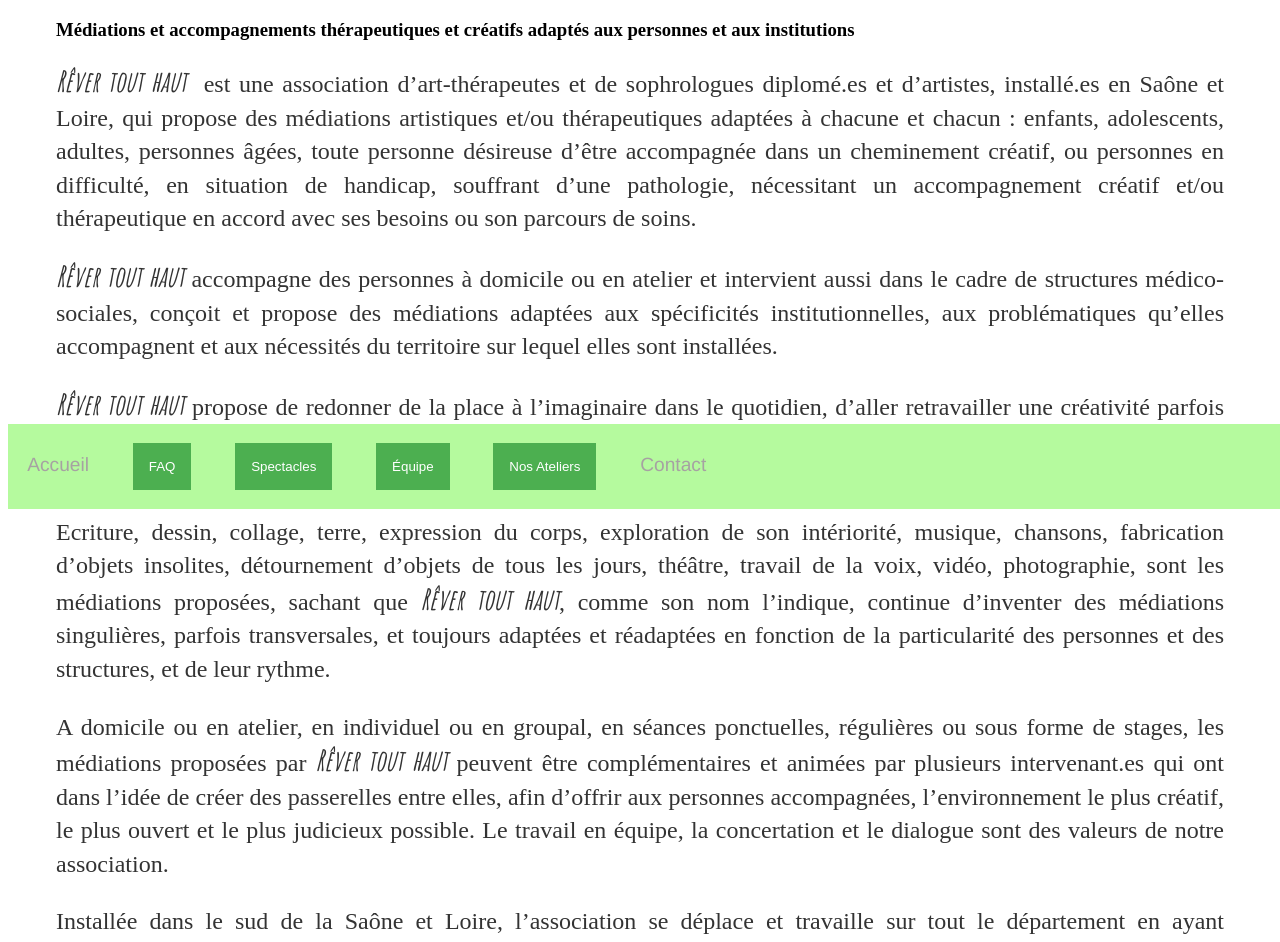
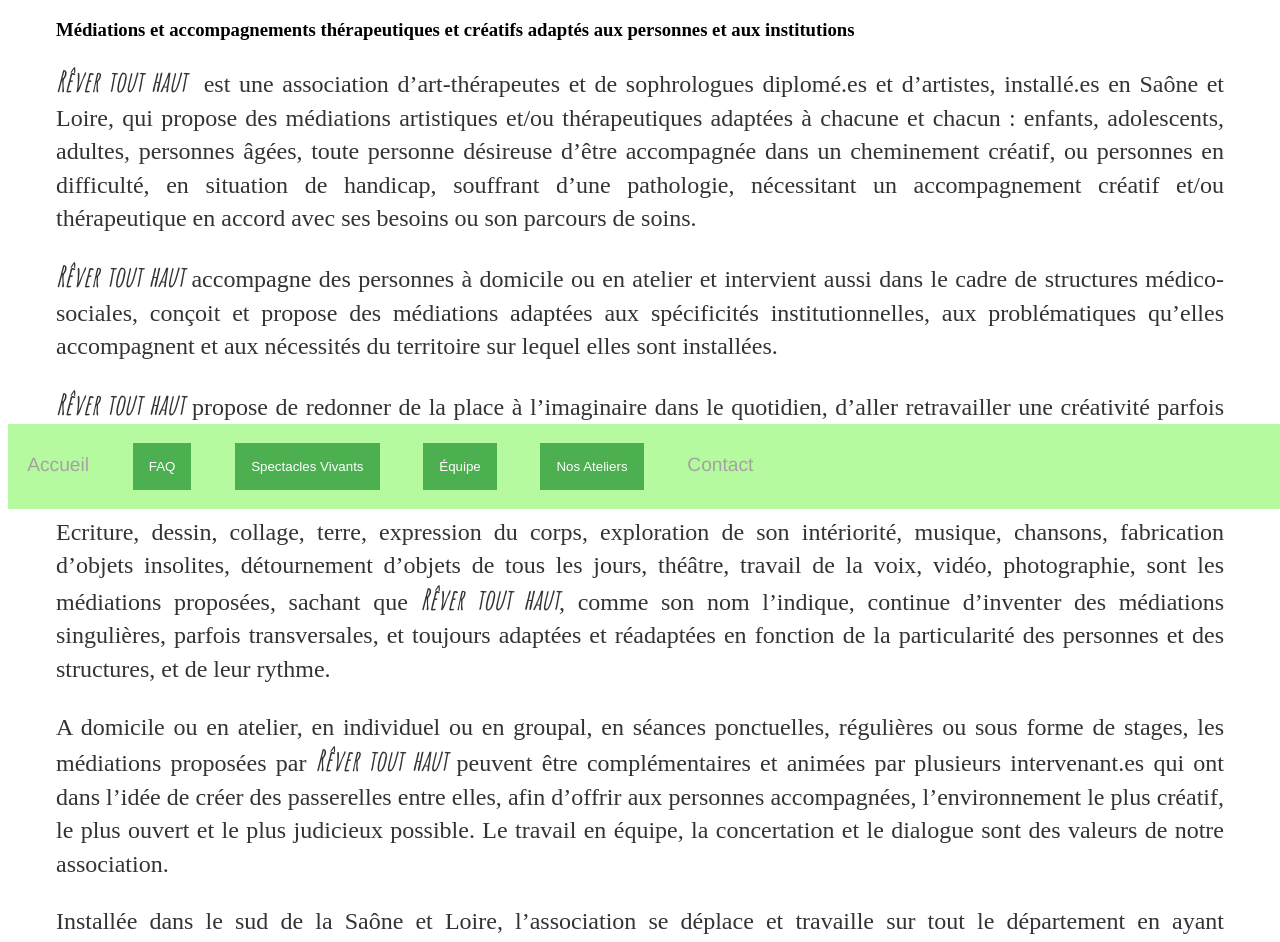
Before and after one commit to leshnik/revertouthaut, a Jekyll site: the page built from index.md, in a window 1280 px wide. Shown: the part 391-1333 px from the top of the page. Built offline with Jekyll 4.4.1, drawn with Linux system fonts in a browser that asks for light colours.

Commit message:
Change link to Spectacles Vivants and sub menu to présentation

```diff
--- a/_includes/nav-links.html
+++ b/_includes/nav-links.html
@@ -7,8 +7,8 @@
 </div>
 </li>
 <li class="dropdown">
-  <button class="dropbtn">Spectacles</button><div class="dropdown-content">
-   <a href="/spectacles">Spectacles Vivants</a>
+  <button class="dropbtn">Spectacles Vivants</button><div class="dropdown-content">
+   <a href="/spectacles">Présentation</a>
     <a href="/leh">Les Êtres Humaines</a>
   <a href="/blem">Bercer l'enfant manquant</a>
   <a href="/lhdb">L'hibernance des bêtes</a>
```
